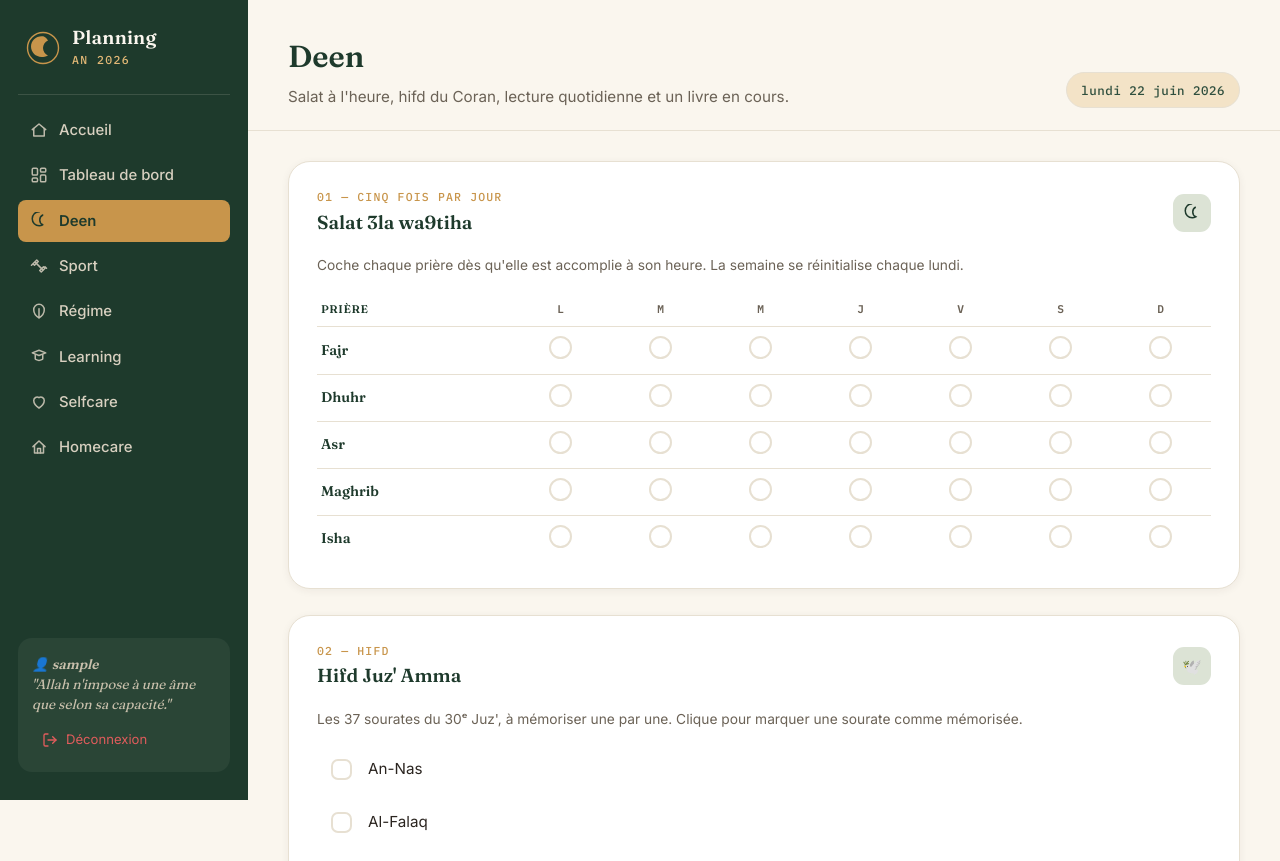
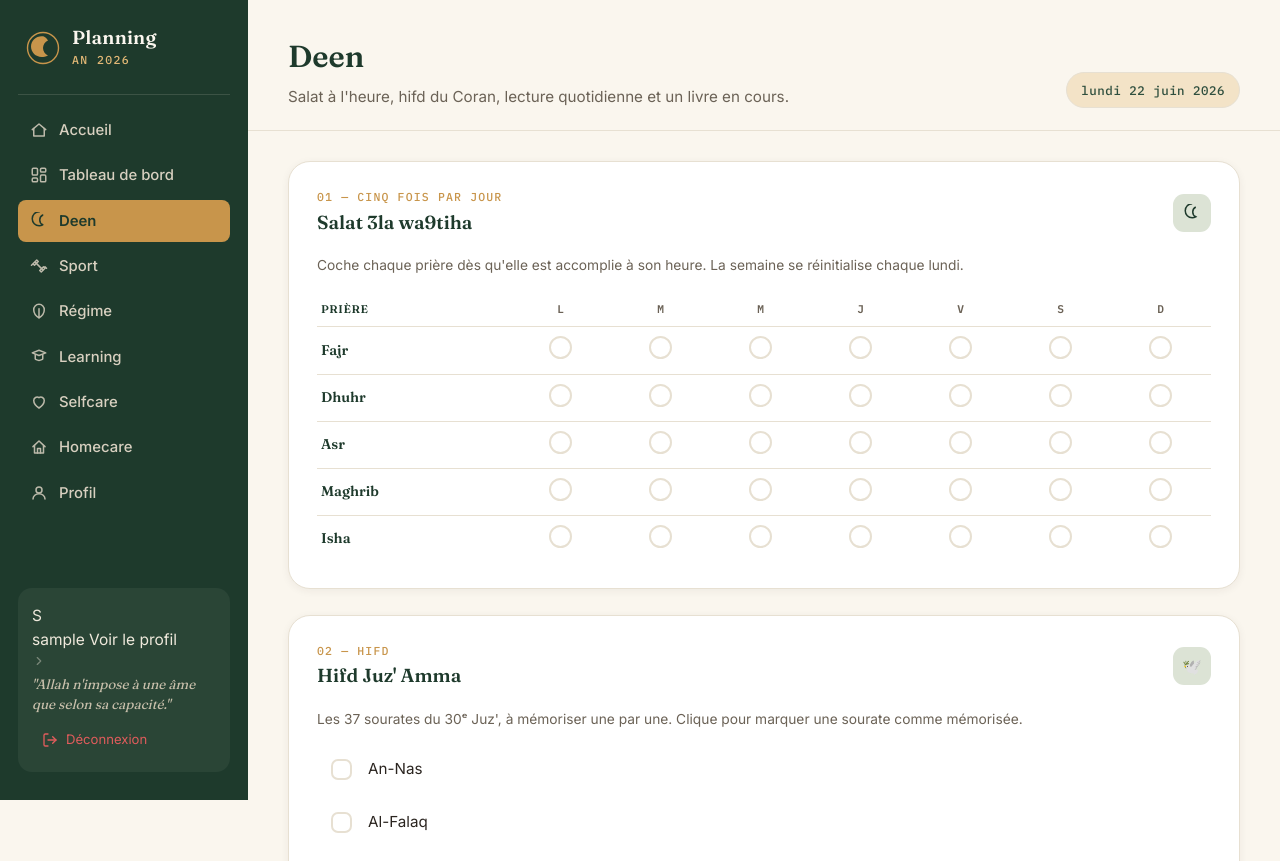
Before and after one commit to kmcmkw8qsd-cmd/summer2026, a Flask app: page /deen in a window 1280 px wide. Shown: the top 861 px of the page. Run offline with Flask 3, Linux system fonts and the light colour scheme; the visitor is signed in with stand-in values (Sample User, id 1); data that the repository does not hold is empty.

Commit message:
update base with profil link

```diff
--- a/templates/base.html
+++ b/templates/base.html
@@ -57,13 +57,28 @@
         <svg width="18" height="18" viewBox="0 0 24 24" fill="none" stroke="currentColor" stroke-width="2" stroke-linecap="round" stroke-linejoin="round"><path d="M4 11.5 12 4l8 7.5"/><path d="M6 10v10h12V10"/><path d="M10 20v-6h4v6"/></svg>
         <span class="txt">Homecare</span>
       </a>
+      <a href="{{ url_for('profil') }}" class="nav-link {% if request.path == url_for('profil') %}active{% endif %}">
+        <svg width="18" height="18" viewBox="0 0 24 24" fill="none" stroke="currentColor" stroke-width="2" stroke-linecap="round" stroke-linejoin="round"><circle cx="12" cy="8" r="4"/><path d="M4 20c0-4 3.6-7 8-7s8 3 8 7"/></svg>
+        <span class="txt">Profil</span>
+      </a>
     </nav>
 
     <div class="sidebar-footer">
       {% if session.username %}
-      <p class="user-name">👤 {{ session.username }}</p>
+      <a href="{{ url_for('profil') }}" class="sidebar-profile-btn {% if request.path == url_for('profil') %}active{% endif %}">
+        <div class="sidebar-avatar" id="sidebarAvatar">
+          {{ session.username[0]|upper }}
+        </div>
+        <div class="sidebar-profile-info">
+          <span class="sidebar-profile-name" id="sidebarName">{{ session.username }}</span>
+          <span class="sidebar-profile-sub">Voir le profil</span>
+        </div>
+        <svg width="14" height="14" viewBox="0 0 24 24" fill="none" stroke="currentColor" stroke-width="2" stroke-linecap="round" stroke-linejoin="round" style="margin-left:auto;opacity:.4;flex-shrink:0"><path d="m9 18 6-6-6-6"/></svg>
+      </a>
       {% endif %}
-      <p>"Allah n'impose à une âme que selon sa capacité."</p>
+
+      <p class="sidebar-quote">"Allah n'impose à une âme que selon sa capacité."</p>
+
       {% if session.username %}
       <a href="{{ url_for('logout') }}" class="logout-btn">
         <svg width="16" height="16" viewBox="0 0 24 24" fill="none" stroke="currentColor" stroke-width="2" stroke-linecap="round" stroke-linejoin="round"><path d="M9 21H5a2 2 0 0 1-2-2V5a2 2 0 0 1 2-2h4"/><polyline points="16 17 21 12 16 7"/><line x1="21" y1="12" x2="9" y2="12"/></svg>
@@ -89,6 +104,36 @@
 
 </div>
 
+<!-- ════════════════════════════════════════════
+     CHARGEMENT PROFIL DEPUIS SERVEUR (plus de localStorage)
+     ════════════════════════════════════════════ -->
+<script>
+(function(){
+  // Charge le profil depuis l'API serveur pour afficher avatar + nom dans sidebar
+  fetch('/api/profil')
+    .then(r => r.json())
+    .then(profile => {
+      const avatar  = document.getElementById('sidebarAvatar');
+      const nameEl  = document.getElementById('sidebarName');
+      if (!avatar) return;
+
+      if (profile.avatar) {
+        avatar.style.backgroundImage    = `url('${profile.avatar}')`;
+        avatar.style.backgroundSize     = 'cover';
+        avatar.style.backgroundPosition = 'center';
+        avatar.textContent = '';
+      }
+      if (profile.username && nameEl) {
+        nameEl.textContent = profile.username;
+        if (!profile.avatar) {
+          avatar.textContent = profile.username.charAt(0).toUpperCase();
+        }
+      }
+    })
+    .catch(() => {}); // Silencieux si offline
+})();
+</script>
+
 <script src="{{ url_for('static', filename='js/script.js') }}"></script>
 {% block extra_js %}{% endblock %}
 </body>
```
